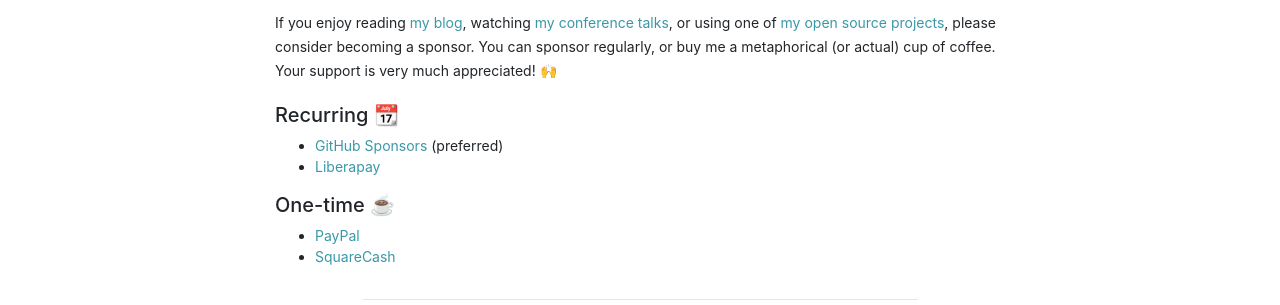
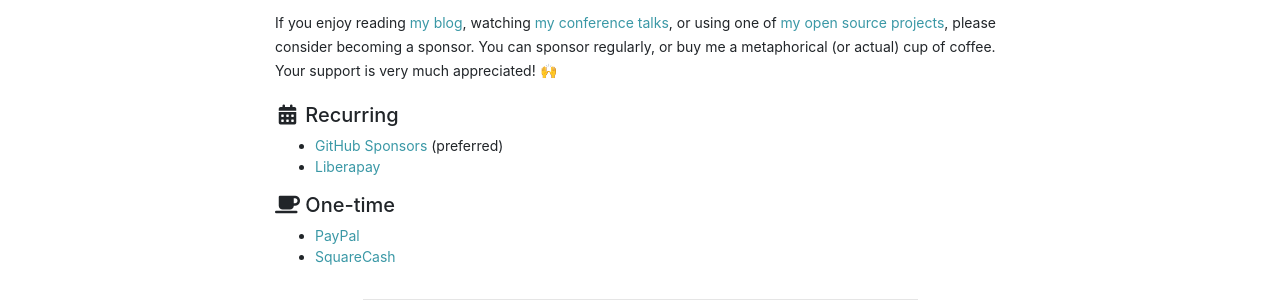
Before and after one commit to jessesquires/jessesquires.com, a Jekyll site: the page built from sponsor.md, in a window 1280 px wide. Shown: the part 155-460 px from the top of the page. Built offline with Jekyll 4.4.1, drawn with Linux system fonts in a browser that asks for light colours; nearby versions of some CDN libraries; library files that are not in the unit come from our copies; some of the changed lines change nothing that is shown.

Commit message:
update sponsor.md

```diff
--- a/sponsor.md
+++ b/sponsor.md
@@ -5,14 +5,14 @@
 
 If you enjoy reading [my blog](/blog), watching [my conference talks](/speaking), or using one of [my open source projects]({{ site.social_links.github }}), please consider becoming a sponsor.
 You can sponsor regularly, or buy me a metaphorical (or actual) cup of coffee.
-Your support is very much appreciated! 🙌
+Your support is very much appreciated! &#x1F64C;
 
-##### Recurring 📆
+##### <i class="fa fa-fw fa-calendar" aria-hidden="true"></i> Recurring
 
 - [GitHub Sponsors](https://github.com/sponsors/jessesquires) (preferred)
 - [Liberapay](https://liberapay.com/jsq/)
 
-##### One-time ☕️
+##### <i class="fa fa-fw fa-coffee" aria-hidden="true"></i> One-time
 
 - [PayPal](https://www.paypal.me/jessesquires)
 - [SquareCash](https://cash.app/$jsq)
```
